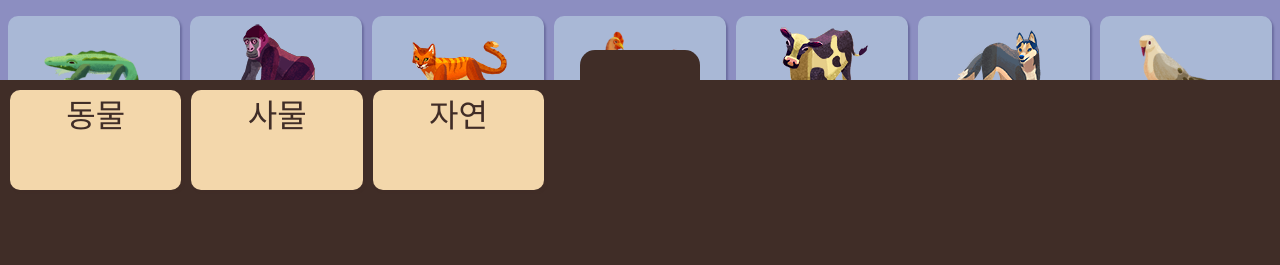
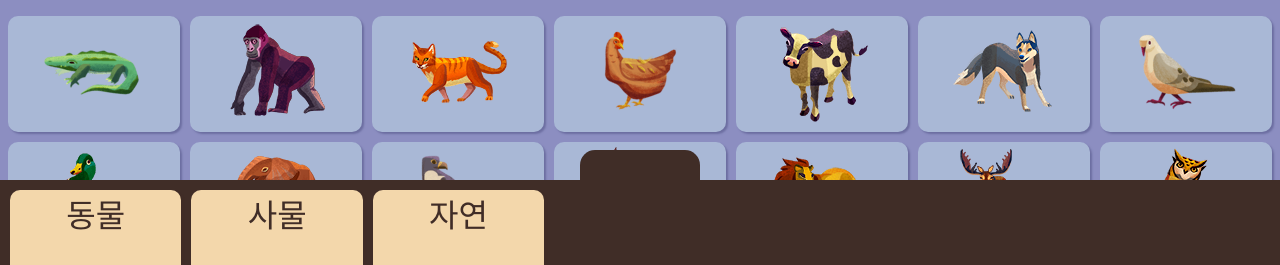
Before and after one commit to asunhs/sounds, a plain HTML site: page index.html in a window 1280 px wide. Both pictures are taken after a click on the element 640 px from the left and 665 px from the top of the page. Shown: the top 265 px of the page. Drawn offline with Linux system fonts and the light colour scheme; a web font is replaced by a local one.

Commit message:
style wierd

```diff
--- a/index.html
+++ b/index.html
@@ -44,8 +44,10 @@
         function toggle() {
             if (document.querySelector("#nav").className === "expand") {
                 document.querySelector("#nav").className = "";
+                document.querySelector(".switch").className = "switch"
             } else {
                 document.querySelector("#nav").className = "expand";
+                document.querySelector(".switch").className = "switch expand";
             }
         }
 
@@ -99,7 +101,7 @@
             transition: height .3s;
         }
 
-        nav > .switch {
+        .switch {
             position: fixed;
             left: calc(50% - 60px);
             right: calc(50% - 60px);
@@ -115,14 +117,14 @@
         }
 
         nav.expand {
-            height: calc(100vh - 100px);
+            height: calc(100vh - 200px);
             -webkit-transition: height .3s;
             -moz-transition: height .3s;
             transition: height .3s;
         }
 
-        nav.expand > .switch {
-            bottom: calc(100vh - 80px);
+        .switch.expand {
+            bottom: calc(100vh - 180px);
             -webkit-transition: bottom .3s;
             -moz-transition: bottom .3s;
             transition: bottom .3s;
@@ -227,8 +229,8 @@
         <audio id="sheep" src="./sounds/sheep.mp3"></audio>
     </li>
 </ul>
+<div class="switch" onclick="toggle()"></div>
 <nav id="nav">
-    <div class="switch" onclick="toggle()"></div>
     <a href="#1">동물</a>
     <a href="#2">사물</a>
     <a href="#1">자연</a>
```
